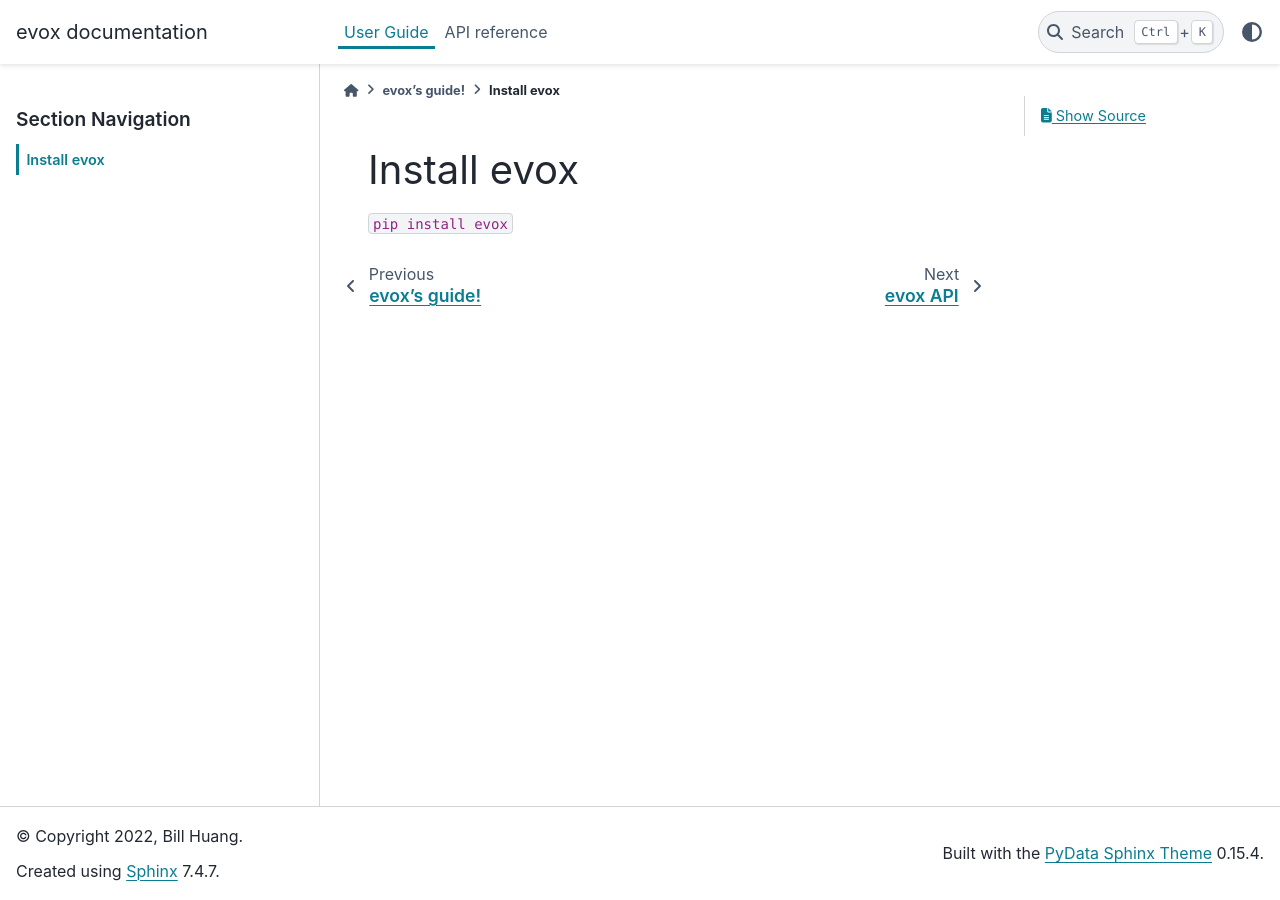
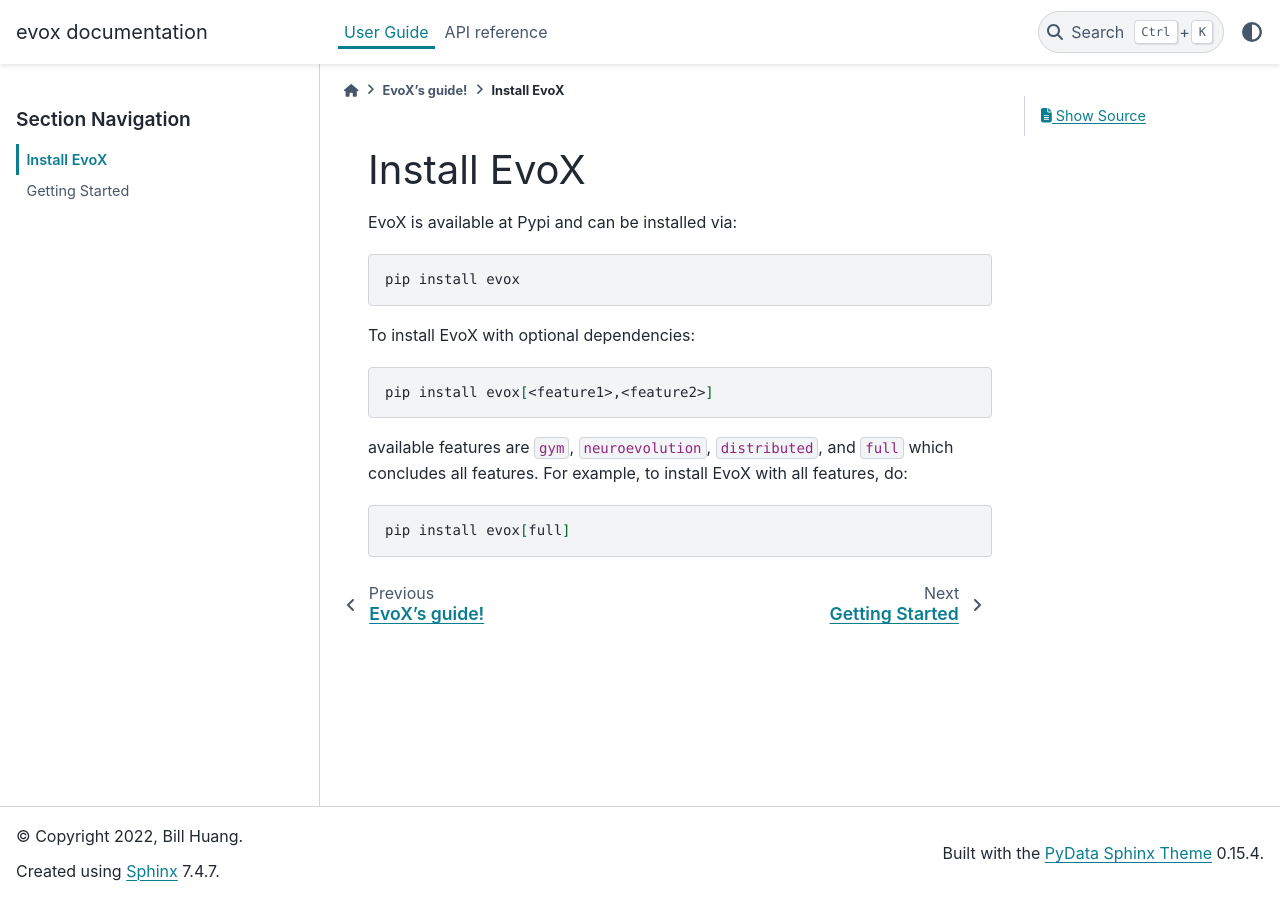
Before and after one commit to EMI-Group/evox, a Sphinx documentation site: the page built from docs/source/guide/install.rst, in a window 1280 px wide. Built offline with Sphinx 7.4.7 and the PyData theme 0.15.4, drawn with Linux system fonts in a browser that asks for light colours; pages that are not in the unit, such as notebooks, are missing from menus.

```diff
--- a/docs/source/conf.py
+++ b/docs/source/conf.py
@@ -33,6 +33,7 @@ extensions = [
     "sphinx.ext.autosummary",
     "numpydoc",
     "sphinx.ext.napoleon",
+    "myst_parser"
 ]
 
 # Add any paths that contain templates here, relative to this directory.
--- a/docs/source/guide/index.rst
+++ b/docs/source/guide/index.rst
@@ -1,8 +1,10 @@
 ================
-evox's guide!
+EvoX's guide!
 ================
 
 .. toctree::
     :maxdepth: 2
 
     install
+    start
+    advanced
--- a/docs/source/guide/install.rst
+++ b/docs/source/guide/install.rst
@@ -1,5 +1,22 @@
 ===============
-Install evox
+Install EvoX
 ===============
 
-``pip install evox``
+EvoX is available at Pypi and can be installed via:
+
+.. code:: bash
+
+    pip install evox
+
+To install EvoX with optional dependencies:
+
+.. code:: bash
+
+    pip install evox[<feature1>,<feature2>]
+
+available features are ``gym``, ``neuroevolution``, ``distributed``, and ``full`` which concludes all features.
+For example, to install EvoX with all features, do:
+
+.. code:: bash
+
+    pip install evox[full]
--- a/docs/source/index.rst
+++ b/docs/source/index.rst
@@ -3,7 +3,7 @@
    You can adapt this file completely to your liking, but it should at least
    contain the root `toctree` directive.
 
-Welcome to evox's documentation!
+Welcome to EvoX's documentation!
 ===================================
 
 .. toctree::
```
Also changed, not shown: docs/source/guide/advanced/index.rst (added, +8 -0 lines), docs/source/guide/start.md (added, +40 -0 lines), docs/source/guide/advanced/state.md (added), 1 other file.
